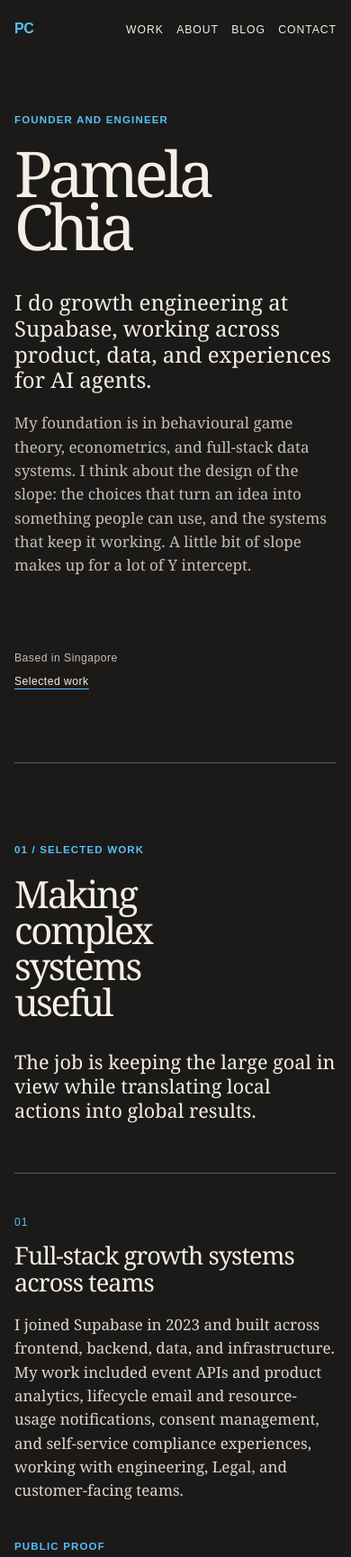
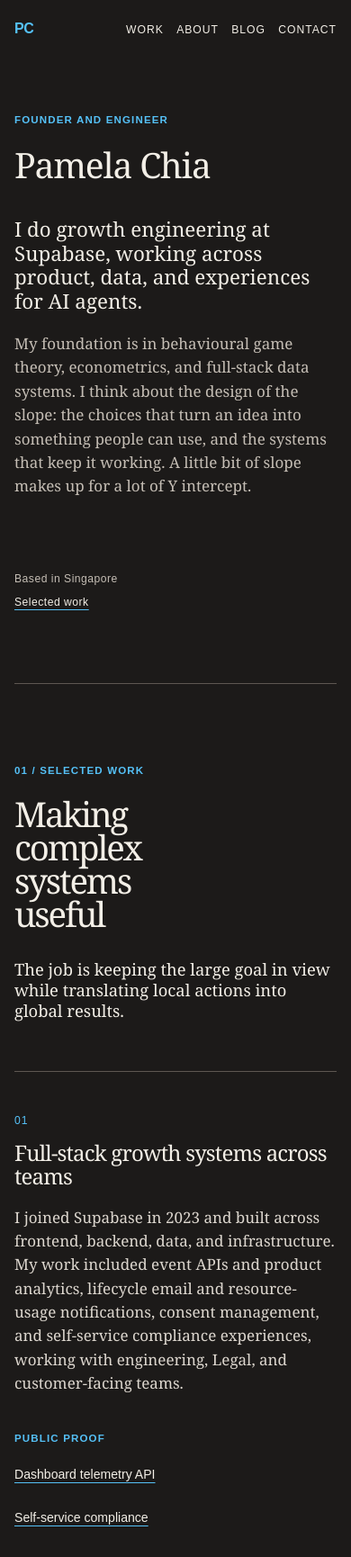
Before and after one commit to pamelachia/portfolio, an Astro site: page / in a window 390 px wide. Shown: the top 1730 px of the page at 90% size. Built offline with nearby package versions, Linux system fonts and the light colour scheme; Astro itself is replaced by a stand-in of ours.

Commit message:
fix(site): scale down oversized typography (#14)

```diff
--- a/src/pages/blog/[slug].astro
+++ b/src/pages/blog/[slug].astro
@@ -37,8 +37,8 @@ const canonicalUrl = `https://pamelachia.com/blog/${post.id}/`
   .post { width: min(100% - 3rem, 44rem); margin: 0 auto; padding: 7rem 0 8rem; }
   .back-link { display: inline-block; margin-bottom: 5rem; font-family: Arial, sans-serif; font-size: .72rem; font-weight: 700; letter-spacing: .1em; text-transform: uppercase; }
   .eyebrow { margin: 0 0 1.25rem; color: #55c1f7; font-family: Arial, sans-serif; font-size: .72rem; font-weight: 700; letter-spacing: .1em; text-transform: uppercase; }
-  h1 { margin: 0; font-size: clamp(3rem, 7vw, 6rem); font-weight: 400; letter-spacing: -.065em; line-height: .9; }
-  .description { margin: 2rem 0 0; color: #c5beb5; font-size: clamp(1.25rem, 2.4vw, 1.7rem); line-height: 1.3; }
+  h1 { margin: 0; font-size: clamp(2.4rem, 5vw, 4rem); font-weight: 400; letter-spacing: -.05em; line-height: .9; }
+  .description { margin: 2rem 0 0; color: #c5beb5; font-size: clamp(1.15rem, 2vw, 1.4rem); line-height: 1.3; }
   .prose { margin-top: 5rem; }
   .prose :global(h2), .prose :global(h3), .prose :global(h4) { margin: 3rem 0 1rem; font-weight: 400; letter-spacing: -.03em; line-height: 1.1; }
   .prose :global(h2) { font-size: 2rem; }
--- a/src/pages/blog/index.astro
+++ b/src/pages/blog/index.astro
@@ -41,12 +41,12 @@ const sortedPosts = posts.sort((left, right) =>
 
 <style>
   .blog-index { width: min(100% - 3rem, 70rem); min-height: calc(100svh - 10rem); margin: 0 auto; padding: 8rem 0; }
-  h1 { margin: 0 0 5rem; font-size: clamp(3.5rem, 10vw, 8rem); font-weight: 400; letter-spacing: -.07em; line-height: .88; }
-  .lede { max-width: 42rem; margin: -3rem 0 4rem; font-size: clamp(1.35rem, 3vw, 2rem); line-height: 1.3; }
+  h1 { margin: 0 0 5rem; font-size: clamp(2.4rem, 5vw, 4rem); font-weight: 400; letter-spacing: -.05em; line-height: .9; }
+  .lede { max-width: 42rem; margin: -3rem 0 4rem; font-size: clamp(1.2rem, 2.4vw, 1.6rem); line-height: 1.3; }
   .empty-state { color: #c5beb5; }
   .post-list { margin: 0; padding: 0; list-style: none; }
   .post-list li { padding: 2rem 0; border-top: 1px solid #5d5751; }
-  .post-list a { display: flex; justify-content: space-between; gap: 2rem; font-size: clamp(1.35rem, 3vw, 2rem); text-decoration-thickness: 1px; }
+  .post-list a { display: flex; justify-content: space-between; gap: 2rem; font-size: clamp(1.2rem, 2.4vw, 1.6rem); text-decoration-thickness: 1px; }
   .post-list time { flex: none; color: #c5beb5; font-family: Arial, sans-serif; font-size: .72rem; letter-spacing: .08em; }
   .post-list p { max-width: 42rem; margin: .75rem 0 0; color: #c5beb5; }
   @media (max-width: 700px) { .blog-index { width: min(100% - 2rem, 70rem); padding: 5rem 0; } h1 { margin-bottom: 3.5rem; } .lede { margin: -1.5rem 0 3rem; } }
--- a/src/pages/index.astro
+++ b/src/pages/index.astro
@@ -170,33 +170,33 @@ const structuredData = {
   .intro-copy { max-width: 60rem; padding: 6rem 0; }
   .eyebrow { margin: 0 0 1.25rem; color: #55c1f7; font-family: Arial, sans-serif; font-size: .72rem; font-weight: 700; letter-spacing: .1em; text-transform: uppercase; }
   h1, h2, h3, p { margin-top: 0; }
-  h1 { max-width: 12ch; margin-bottom: .3rem; font-size: clamp(4rem, 12vw, 10rem); font-weight: 400; letter-spacing: -.07em; line-height: .85; }
-  .lede { max-width: 31ch; margin: 3rem 0 1.25rem; font-size: clamp(1.5rem, 3vw, 2.45rem); line-height: 1.2; }
+  h1 { max-width: 12ch; margin-bottom: .3rem; font-size: clamp(2.2rem, 5vw, 3.25rem); font-weight: 400; letter-spacing: -.03em; line-height: 1; }
+  .lede { max-width: 31ch; margin: 3rem 0 1.25rem; font-size: clamp(1.4rem, 2.6vw, 2rem); line-height: 1.2; }
   .intro-detail { max-width: 39rem; margin-bottom: 0; color: #c5beb5; }
   .intro-footer { display: flex; justify-content: space-between; color: #c5beb5; font-family: Arial, sans-serif; font-size: .76rem; letter-spacing: .04em; }
   .intro-footer a { color: #f3efe7; }
   .section-heading { display: grid; grid-template-columns: 1fr 3fr; gap: 2rem; margin-bottom: 5rem; }
   .section-heading .eyebrow { margin: .5rem 0 0; }
-  h2 { max-width: 11ch; margin-bottom: 0; font-size: clamp(2.6rem, 6vw, 5.2rem); font-weight: 400; letter-spacing: -.055em; line-height: .96; }
-  .work-intro { max-width: 42rem; margin: 2rem 0 0; font-size: clamp(1.35rem, 2.5vw, 2.05rem); line-height: 1.25; }
+  h2 { max-width: 11ch; margin-bottom: 0; font-size: clamp(2.4rem, 5vw, 4rem); font-weight: 400; letter-spacing: -.055em; line-height: .96; }
+  .work-intro { max-width: 42rem; margin: 2rem 0 0; font-size: clamp(1.15rem, 1.9vw, 1.55rem); line-height: 1.25; }
   .work { padding-bottom: 3rem; }
   .work-item { display: grid; grid-template-columns: 1fr 3fr; gap: 2rem; padding: 3.5rem 0; border-top: 1px solid #5d5751; }
   .work-number { color: #c5beb5; font-family: Arial, sans-serif; font-size: .76rem; letter-spacing: .08em; }
   .work-content { max-width: 43rem; }
-  h3 { margin-bottom: 1.25rem; font-size: clamp(1.7rem, 3vw, 2.4rem); font-weight: 400; letter-spacing: -.035em; line-height: 1.08; }
+  h3 { margin-bottom: 1.25rem; font-size: clamp(1.5rem, 2.5vw, 2rem); font-weight: 400; letter-spacing: -.035em; line-height: 1.08; }
   .work-content p { margin-bottom: 1.4rem; color: #ddd7cf; }
   .evidence-label { margin-top: 2.5rem; margin-bottom: .7rem !important; color: #55c1f7 !important; font-family: Arial, sans-serif; font-size: .72rem; font-weight: 700; letter-spacing: .1em; text-transform: uppercase; }
   .proof-links { display: flex; flex-wrap: wrap; gap: .4rem 1.2rem; margin: 0; padding: 0; font-family: Arial, sans-serif; font-size: .88rem; list-style: none; }
   .proof-links a { color: #f3efe7; }
   .about-grid { display: grid; grid-template-columns: 3fr 1fr; gap: 5rem; }
-  .about-copy { max-width: 42rem; font-size: clamp(1.35rem, 2.5vw, 2.05rem); line-height: 1.25; }
+  .about-copy { max-width: 42rem; font-size: clamp(1.15rem, 1.9vw, 1.55rem); line-height: 1.35; }
   .about-copy p + p { margin-top: 2.5rem; }
   .personal-note { align-self: end; padding: 1.5rem 0; border-top: 1px solid #5d5751; color: #c5beb5; }
   .personal-note .eyebrow { margin-bottom: .75rem; }
   .personal-note p:last-child { margin-bottom: 0; }
   .contact-content { display: grid; grid-template-columns: 1fr 2fr; gap: 2rem; }
   .contact-content > p { max-width: 23rem; margin: 0; color: #c5beb5; }
-  .contact-links { display: flex; align-items: flex-start; flex-direction: column; gap: .8rem; font-size: clamp(1.35rem, 2.5vw, 2.05rem); }
+  .contact-links { display: flex; align-items: flex-start; flex-direction: column; gap: .8rem; font-size: clamp(1.2rem, 2vw, 1.7rem); }
   .contact-links a { text-decoration-thickness: 1px; }
   .contact-links .primary-link { color: #55c1f7; }
   .reading-tools { width: min(100% - 3rem, 76rem); margin: 0 auto; padding-bottom: 1.5rem; }
@@ -215,7 +215,7 @@ const structuredData = {
     .proof-links { align-items: flex-start; flex-direction: column; gap: .25rem; }
     .proof-links a, .contact-links a { display: block; min-height: 2.75rem; padding: .5rem 0; }
     .about-grid { gap: 3rem; }
-    .about-copy { font-size: 1.45rem; }
+    .about-copy { font-size: 1.25rem; }
     .contact-content { gap: 3rem; }
     .contact-links { gap: .25rem; }
     .reading-tools { width: min(100% - 2rem, 76rem); }
@@ -224,7 +224,7 @@ const structuredData = {
   @media (max-width: 430px) {
     nav { gap: .9rem; }
     .intro-footer { align-items: flex-start; flex-direction: column; gap: .5rem; }
-    h1 { font-size: clamp(3.5rem, 18vw, 5.3rem); }
+    h1 { font-size: clamp(2.2rem, 10vw, 2.8rem); }
     .lede { margin-top: 2.5rem; }
     footer { align-items: flex-start; flex-direction: column; gap: .6rem; }
   }
```
